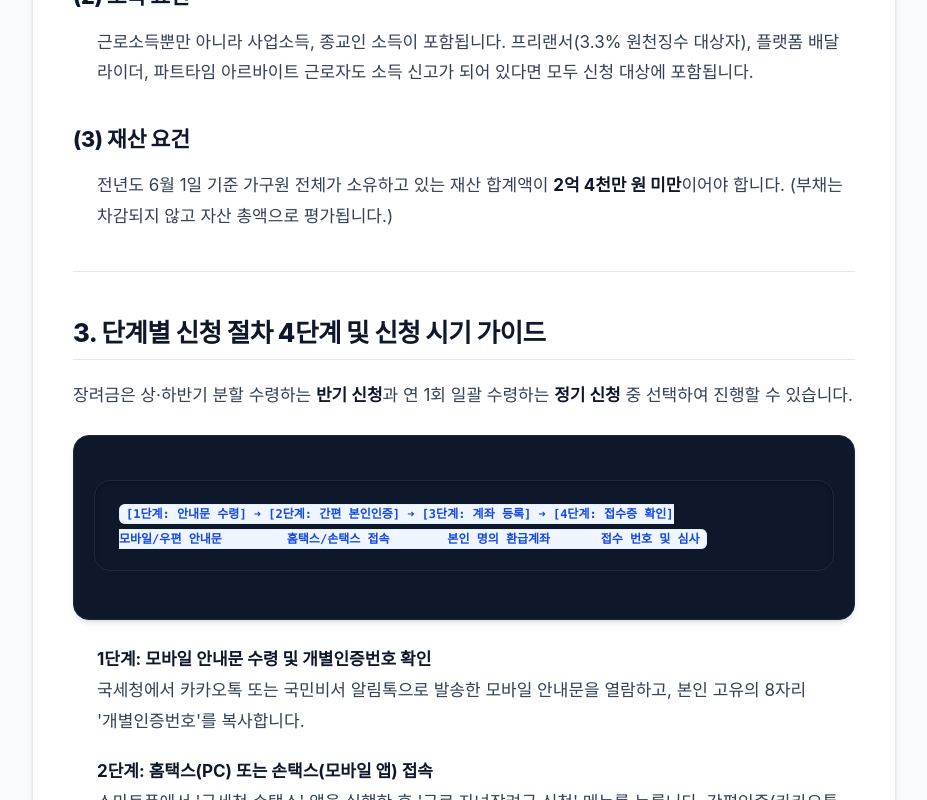
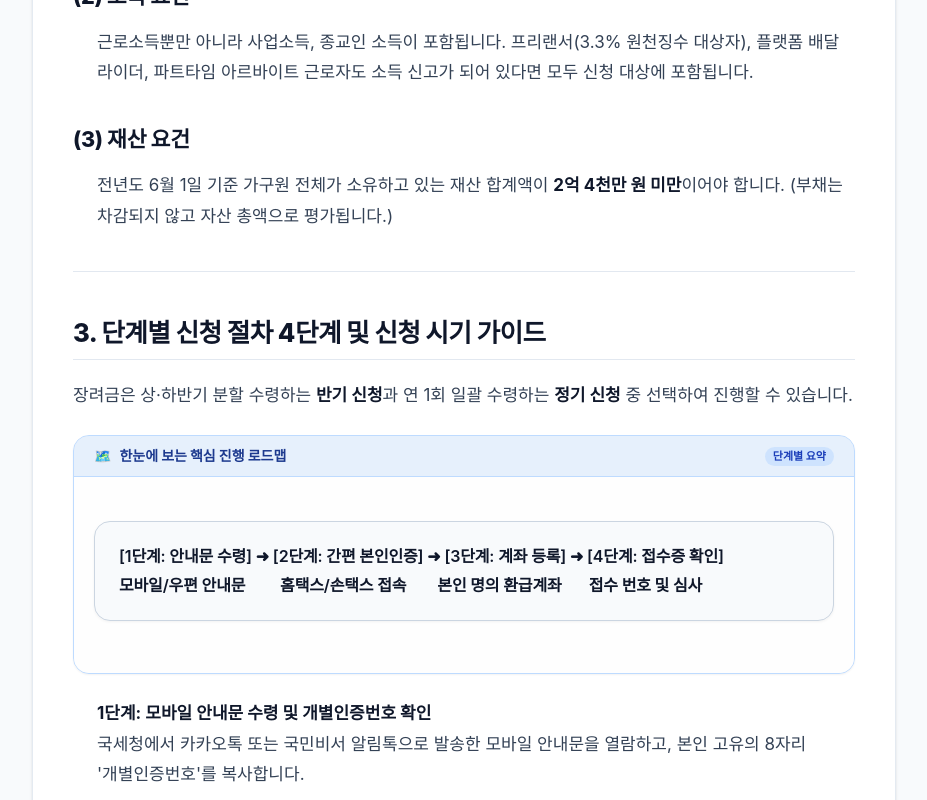
Before and after one commit to editor823/my-local-info-seongnam, a Next.js app: page /blog/2026-08-15-earned-income-tax-credit in a window 1280 px wide. Shown: the part 2000-2800 px from the top of the page, without its empty margins (176-1103 px from the left). Built offline with nearby package versions, Linux system fonts and the light colour scheme; no server answers.

Commit message:
style: 단계별 로드맵 박스를 어두운 배경에서 밝고 눈이 편안한 카드 디자인으로 전면 개편

```diff
--- a/src/app/blog/[slug]/page.tsx
+++ b/src/app/blog/[slug]/page.tsx
@@ -214,13 +214,27 @@ export default async function BlogPostPage({
                 td: ({ ...props }) => (
                   <td className="px-4 py-3.5 align-top border-r border-slate-100 last:border-r-0 leading-relaxed text-slate-700" {...props} />
                 ),
-                pre: ({ ...props }) => (
-                  <div className="my-6 overflow-x-auto rounded-2xl bg-slate-900 p-4 sm:p-5 text-xs sm:text-sm text-sky-200 border border-slate-800 shadow-md font-mono">
-                    <pre {...props} />
+                pre: ({ children, ...props }) => (
+                  <div className="my-6 overflow-hidden rounded-2xl bg-slate-50 border border-blue-200 shadow-xs">
+                    <div className="px-4 sm:px-5 py-2.5 bg-blue-100/60 border-b border-blue-200 flex items-center justify-between text-xs sm:text-sm font-extrabold text-blue-900">
+                      <span className="flex items-center gap-2">
+                        <span>🗺️</span> 한눈에 보는 핵심 진행 로드맵
+                      </span>
+                      <span className="text-[11px] bg-blue-200/60 text-blue-800 px-2 py-0.5 rounded-full font-bold">
+                        단계별 요약
+                      </span>
+                    </div>
+                    <div className="p-4 sm:p-5 overflow-x-auto bg-white/80">
+                      <pre className="font-sans text-sm sm:text-base font-bold text-slate-800 leading-relaxed whitespace-pre-wrap sm:whitespace-pre tracking-normal m-0 bg-transparent border-0 p-0 shadow-none text-left" {...props}>
+                        {children}
+                      </pre>
+                    </div>
                   </div>
                 ),
-                code: ({ ...props }) => (
-                  <code className="px-1.5 py-0.5 rounded-md bg-blue-50 text-blue-700 font-semibold text-xs font-mono border border-blue-100/60" {...props} />
+                code: ({ children, ...props }) => (
+                  <code className="text-slate-800 font-bold bg-transparent p-0 m-0 border-0" {...props}>
+                    {children}
+                  </code>
                 ),
               }}
             >
--- a/src/app/globals.css
+++ b/src/app/globals.css
@@ -163,29 +163,41 @@ body {
   background-color: #eff6ff; /* 호버 시 부드러운 블루 하이라이트 */
 }
 
-/* 4단계 프로세스 박스 및 코드 블록 */
+/* 4단계 프로세스 박스 및 로드맵 가이드 (눈이 편안한 밝고 깔끔한 카드 스타일) */
 .blog-content pre {
   margin-top: 1.5rem;
-  margin-bottom: 1.75rem;
+  margin-bottom: 2rem;
   padding: 1.25rem 1.5rem;
-  background-color: #0f172a;
-  color: #38bdf8;
+  background-color: #f8fafc; /* 부드러운 밝은 오프화이트 배경 */
+  color: #0f172a; /* 선명하고 눈이 편안한 슬레이트 블랙 */
   border-radius: 1rem;
   overflow-x: auto;
-  font-size: 0.875rem;
-  line-height: 1.75;
-  border: 1px solid #1e293b;
-  box-shadow: inset 0 2px 4px 0 rgba(0, 0, 0, 0.25);
-  font-family: ui-monospace, Menlo, Monaco, Consolas, monospace;
+  font-size: 1rem; /* 글자 크기 16px로 큼직하고 시원하게 확대 */
+  font-weight: 600;
+  line-height: 1.8;
+  border: 1.5px solid #cbd5e1; /* 깔끔한 테두리선 */
+  box-shadow: 0 1px 3px 0 rgba(0, 0, 0, 0.05);
+  font-family: -apple-system, BlinkMacSystemFont, "Pretendard", "Apple SD Gothic Neo", "Noto Sans KR", sans-serif;
+  letter-spacing: -0.01em;
+}
+
+.blog-content pre code {
+  background: transparent !important;
+  color: inherit !important;
+  padding: 0 !important;
+  border: none !important;
+  font-size: inherit !important;
+  font-family: inherit !important;
+  font-weight: inherit !important;
 }
 
 .blog-content p > code,
 .blog-content li > code {
   padding: 0.2rem 0.45rem;
   border-radius: 0.375rem;
-  background-color: #e0f2fe;
-  color: #0369a1;
+  background-color: #eff6ff;
+  color: #1d4ed8;
   font-weight: 700;
-  font-size: 0.875em;
-  font-family: ui-monospace, Menlo, Monaco, Consolas, monospace;
+  font-size: 0.9em;
+  border: 1px solid #dbeafe;
 }
```
